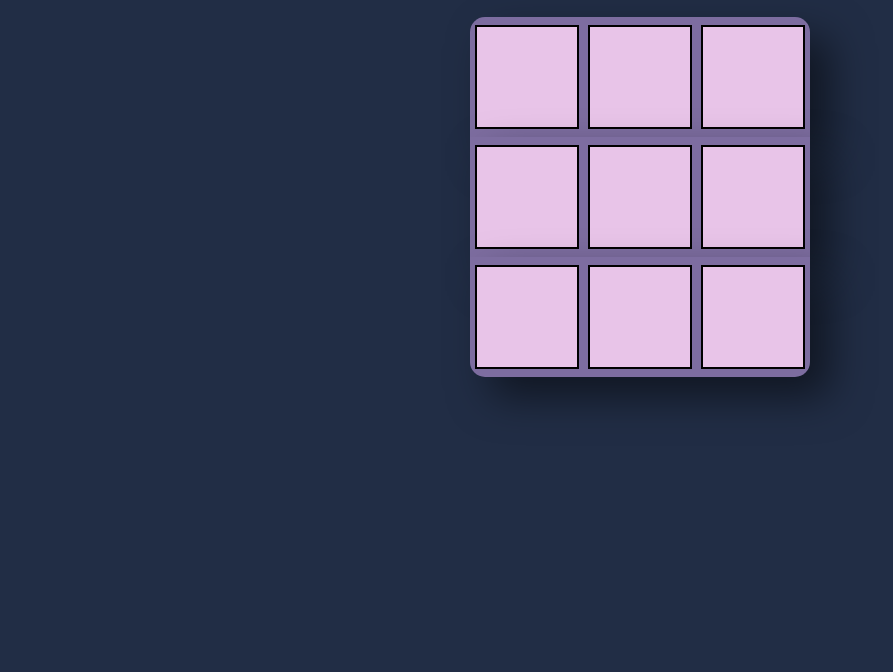
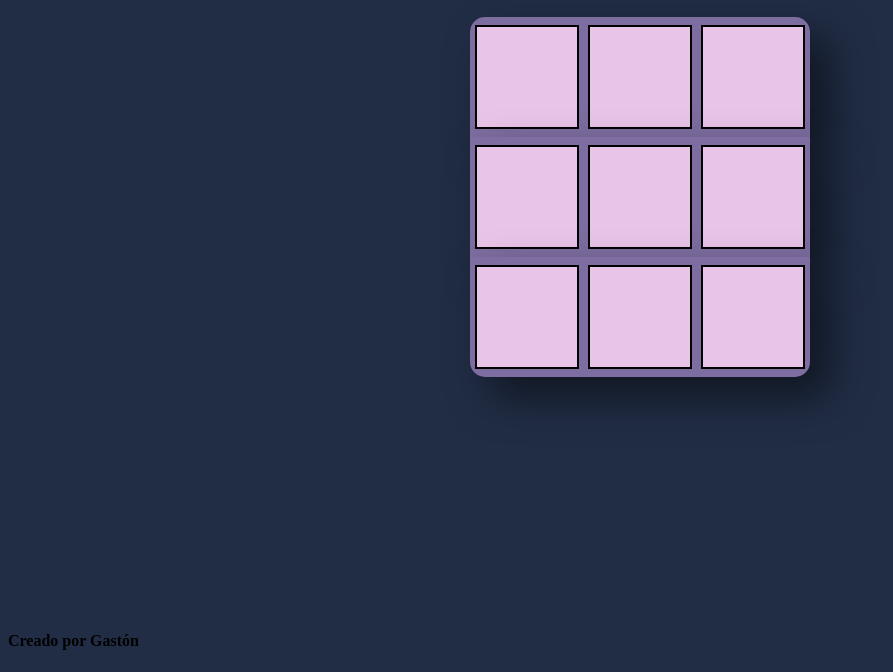
Before and after one commit to gastonjau/tateti.jaurena, a plain HTML site: page index.html in a window 1280 px wide. Shown: the part 165-837 px from the top of the page, without its empty margins (0-893 px from the left). Before the commit the page ends 800 px from the top, so only its background shows below. Drawn offline with Linux system fonts and the light colour scheme.

Commit message:
Primer commit

```diff
--- a/index.html
+++ b/index.html
@@ -28,7 +28,7 @@
             </div>
         </div>
     </div>
-
+    <footer><h4>Creado por Gastón</h4></footer>
     <script src="javascript.js"></script>
 </body>
 </html>
```
